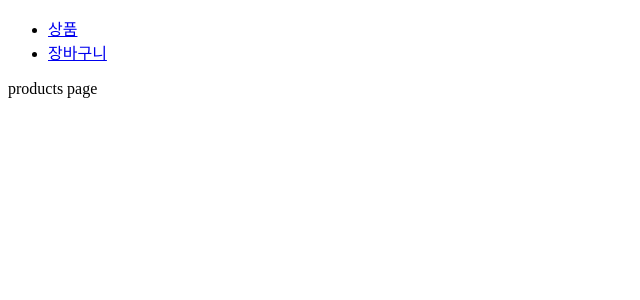
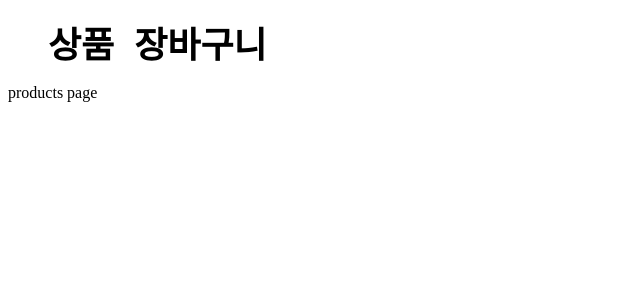
Before and after one commit to kjhwert/shopping, a React (Create React App) app: page /products in a window 1280 px wide. Shown: the top 300 px of the page, without its empty margins (0-640 px from the left). Built offline with nearby package versions, Linux system fonts and the light colour scheme.

Commit message:
feat: GNB 컴포넌트 -> 상품, 장바구니 링크 구성 및 스타일링

```diff
--- a/src/pages/GNB/index.tsx
+++ b/src/pages/GNB/index.tsx
@@ -1,18 +1,19 @@
-import { Link, Outlet } from "react-router-dom";
+import { Outlet } from "react-router-dom";
+import * as S from "./styles";
 
 const GNB = () => {
   return (
-    <nav>
-      <ul>
+    <S.NavigationBar>
+      <S.NavList>
         <li>
-          <Link to="/products">상품</Link>
+          <S.NavLink to="/products">상품</S.NavLink>
         </li>
         <li>
-          <Link to="/cart">장바구니</Link>
+          <S.NavLink to="/cart">장바구니</S.NavLink>
         </li>
-      </ul>
+      </S.NavList>
       <Outlet />
-    </nav>
+    </S.NavigationBar>
   );
 };
 
--- /dev/null
+++ b/src/pages/GNB/styles.ts
@@ -0,0 +1,24 @@
+import styled from "@emotion/styled";
+import { Link } from "react-router-dom";
+
+export const NavigationBar = styled.nav``;
+
+export const NavList = styled.ul`
+  display: flex;
+  align-items: center;
+  flex-direction: row;
+  gap: 20px;
+  list-style: none;
+`;
+
+export const NavLink = styled(Link)`
+  color: #000;
+  font-weight: 600;
+  font-size: 36px;
+  text-decoration: none;
+
+  &:hover {
+    text-decoration: underline;
+    text-decoration-thickness: 6px;
+  }
+`;
```
